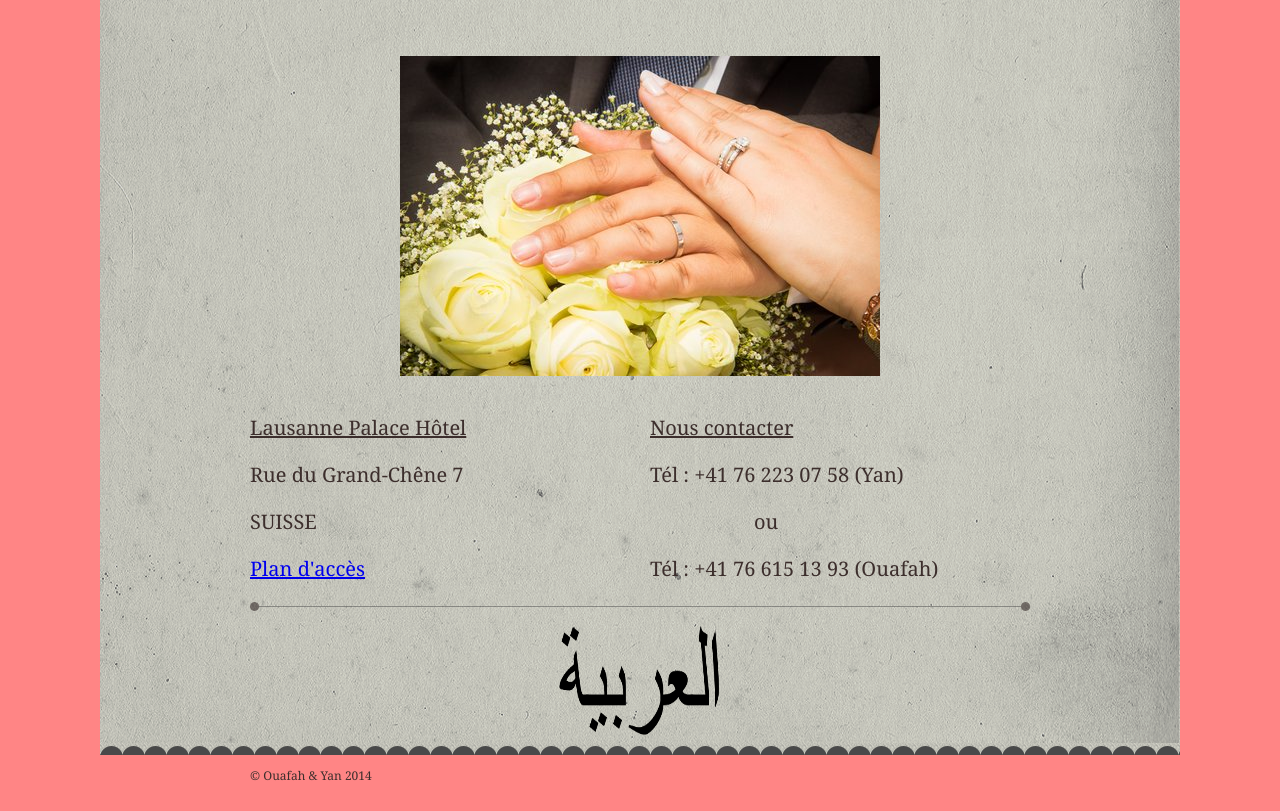
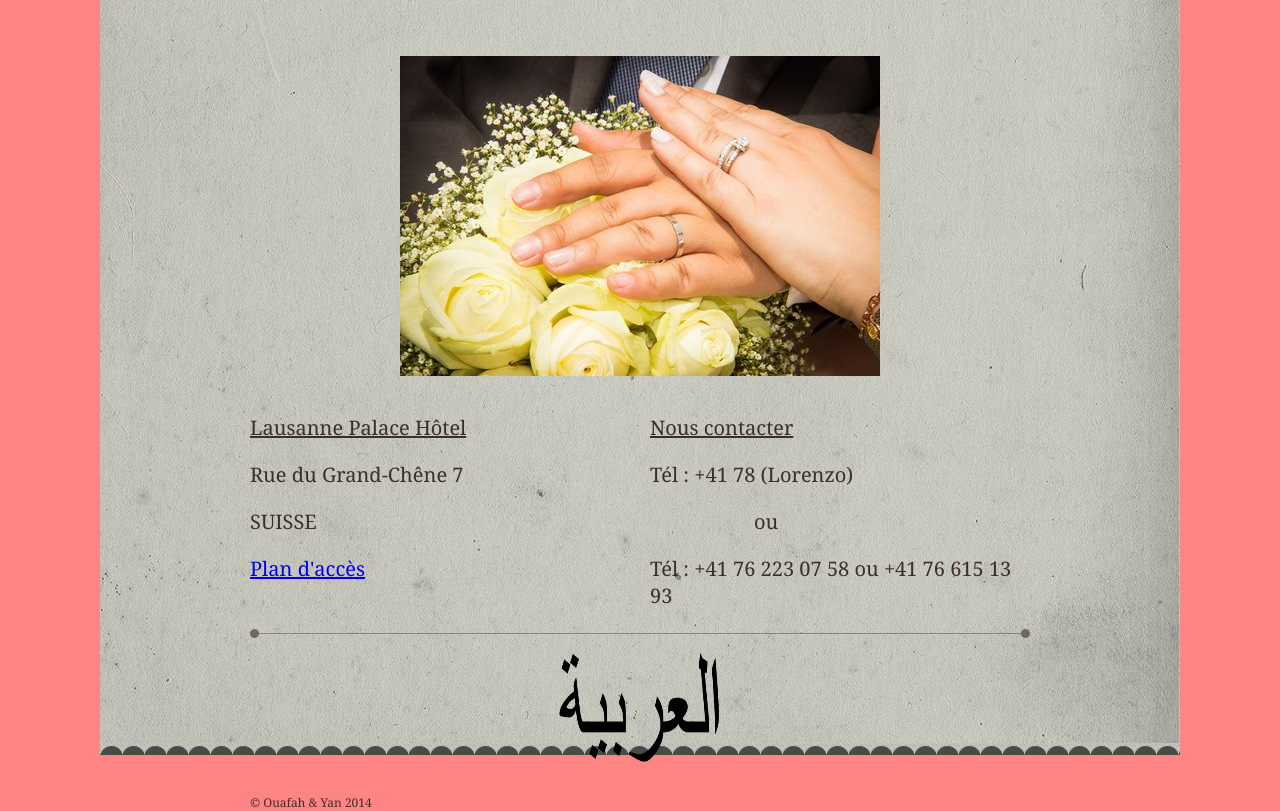
Before and after one commit to smoothpanda1981/php_wedding_site, a PHP site: page /wedding.php in a window 1280 px wide. Shown: the part 1051-1862 px from the top of the page. Before the commit the page ends 1832 px from the top, so only its background shows below. Run offline with PHP 8.4, Linux system fonts and the light colour scheme; a user stored in the database is signed in; data comes from the database, SQL or seed files in the repository.

Commit message:
Update wedding.php

```diff
--- a/wedding.php
+++ b/wedding.php
@@ -196,9 +196,9 @@ ob_end_flush();
                 </div>
                 <div class="grid_5 suffix_1">
                     <p class="text4"><u><?php echo $c_title ?></u></p>
-                    <p class="text4">Tél : +41 76 223 07 58 (Yan)</p>
+                    <p class="text4">Tél : +41 78 (Lorenzo)</p>
                     <p class="text4">&nbsp;&nbsp;&nbsp;&nbsp;&nbsp;&nbsp;&nbsp;&nbsp;&nbsp;&nbsp;&nbsp;&nbsp;&nbsp;&nbsp;&nbsp;&nbsp;&nbsp;&nbsp;&nbsp;&nbsp;<?php echo $c_text2 ?></p>
-                    <p class="text4">Tél : +41 76 615 13 93 (Ouafah)</p>
+                    <p class="text4">Tél : +41 76 223 07 58 ou +41 76 615 13 93</p>
                 </div>
 
                             <div class="grid_12 img"><img src="img/07.png" alt="img" /></div>
```
